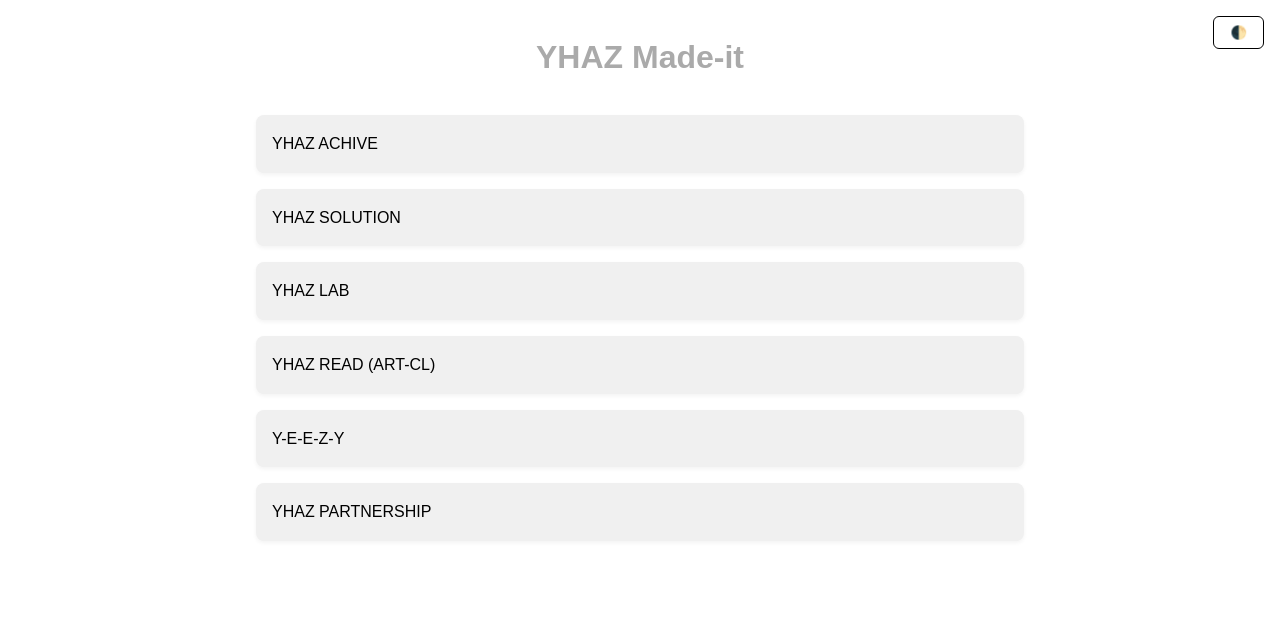
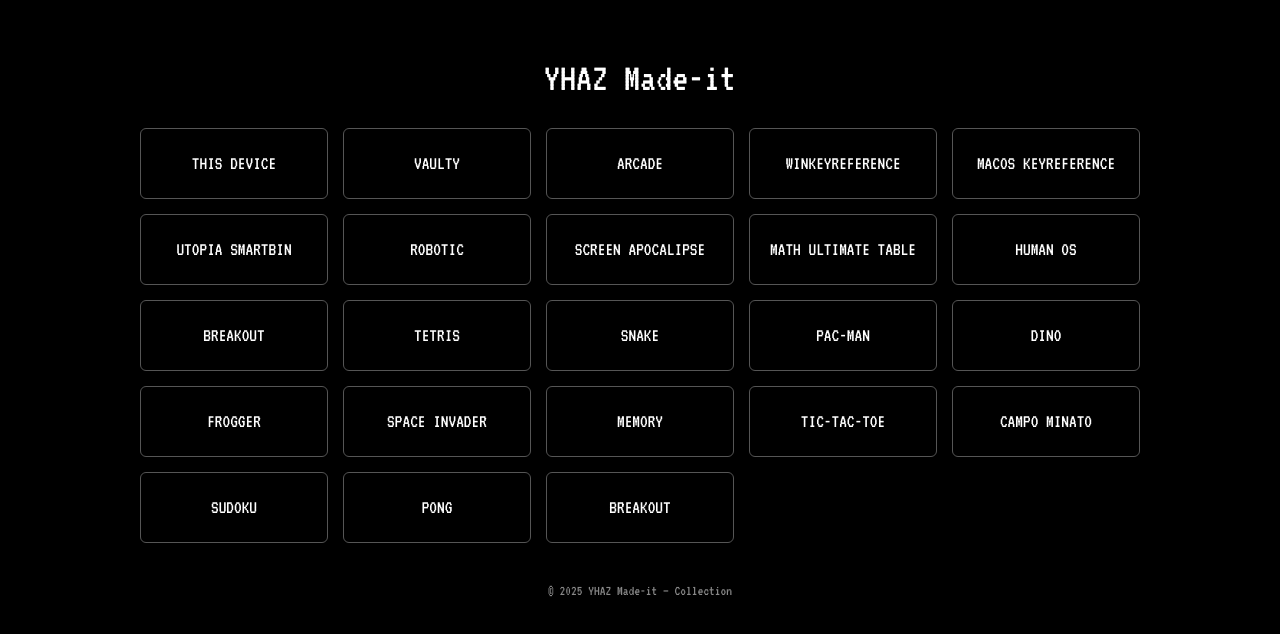
Before and after one commit to 404kil/Yhazproject, a plain HTML site: page index.html in a window 1280 px wide. Drawn offline with Linux system fonts and the light colour scheme.

Commit message:
Update index.html

```diff
--- a/index.html
+++ b/index.html
@@ -1,119 +1,102 @@
 <!DOCTYPE html>
 <html lang="it">
 <head>
-  <meta charset="UTF-8" />
-  <meta name="viewport" content="width=device-width, initial-scale=1.0" />
-  <title>YHAZ Made-it – Home</title>
+  <meta charset="UTF-8">
+  <meta name="viewport" content="width=device-width, initial-scale=1.0">
+  <title>YHAZ Made-it</title>
+  <link href="https://fonts.googleapis.com/css2?family=VT323&display=swap" rel="stylesheet">
   <style>
-    :root {
-      --bg-light: #ffffff;
-      --text-light: #000000;
-      --bg-dark: #000000;
-      --text-dark: #ffffff;
-      --accent: #aaaaaa;
-      --card-bg-light: #f0f0f0;
-      --card-bg-dark: #1a1a1a;
-    }
-
-    * {
-      box-sizing: border-box;
-      margin: 0;
-      padding: 0;
-    }
-
     body {
-      font-family: Arial, Tahoma, Geneva, Verdana, sans-serif;
-      background-color: var(--bg-light);
-      color: var(--text-light);
-      transition: background-color 0.3s, color 0.3s;
-      line-height: 1.6;
-    }
-
-    body.dark-mode {
-      background-color: var(--bg-dark);
-      color: var(--text-dark);
-    }
-
-    .container {
-      max-width: 800px;
-      margin: 0 auto;
-      padding: 2rem 1rem;
+      font-family: 'VT323', monospace;
+      background-color: #000;
+      color: #fff;
+      text-align: center;
+      padding: 20px;
     }
 
     h1 {
-      margin-bottom: 1rem;
-      color: var(--accent);
-      text-align: center;
+      font-size: 2.5rem;
+      margin: 30px 0;
+      color: #fff;
+      font-weight: normal;
     }
 
-    .step-list {
-      list-style: none;
-      margin-top: 2rem;
+    .game-list {
+      margin-top: 20px;
+      display: grid;
+      grid-template-columns: repeat(auto-fit, minmax(160px, 1fr));
+      gap: 15px;
+      max-width: 1000px;
+      margin-left: auto;
+      margin-right: auto;
     }
 
-    .step-list li {
-      background: var(--card-bg-light);
-      margin-bottom: 1rem;
-      padding: 1rem;
-      border-radius: 8px;
-      box-shadow: 0 2px 4px rgba(0,0,0,0.05);
-      transition: transform 0.2s, background 0.3s;
+    .game-card {
+      border: 1px solid #555;
+      padding: 25px 0;
+      font-size: 1.2rem;
+      transition: background-color 0.2s, color 0.2s;
+      text-transform: uppercase;
+      border-radius: 6px;
     }
 
-    .step-list li:hover {
-      transform: translateY(-2px);
-      background: var(--accent);
+    .game-card:hover {
+      background-color: #fff;
       color: #000;
+      cursor: pointer;
     }
 
-    body.dark-mode .step-list li {
-      background: var(--card-bg-dark);
-      color: var(--text-dark);
+    a {
+      text-decoration: none;
+      color: inherit;
+      display: block;
+      width: 100%;
+      height: 100%;
     }
 
-    .step-list a {
-      display: block;
-      text-decoration: none;
-      color: inherit;
-    }
-
-    .toggle-theme {
-      position: fixed;
-      top: 1rem;
-      right: 1rem;
-      background: none;
-      border: 1px solid currentColor;
-      padding: 0.5rem 1rem;
-      border-radius: 6px;
-      cursor: pointer;
-      transition: background 0.2s, color 0.2s;
-    }
-
-    .toggle-theme:hover {
-      background: var(--accent);
-      color: #000;
+    footer {
+      margin-top: 40px;
+      font-size: 0.9rem;
+      color: #888;
     }
   </style>
 </head>
 <body>
-  <button class="toggle-theme" onclick="toggleTheme()">🌓</button>
-  <div class="container">
-    <h1>YHAZ Made-it</h1>
-    <ul class="step-list">
-      <li><a href="project-digitalization.html">YHAZ ACHIVE</a></li>
-      <li><a href="yhaz protocol.html">YHAZ SOLUTION</a></li>
-      <li><a href="yhaz-lab.html">YHAZ LAB</a></li>
-      <li><a href="yhaz read.html">YHAZ READ (ART-CL)</a></li>
-      <li><a href="https://yeezy.com" target="_blank">Y-E-E-Z-Y</a></li>
-      <li><a href="yhaz-sponsor.html">YHAZ PARTNERSHIP</a></li>
 
-    </ul>
+  <h1>YHAZ Made-it</h1>
+
+  <div class="game-list">
+    <div class="game-card"><a href="tetris4.html">This
+device</a></div>
+    <div class="game-card"><a href="snake.html">Vaulty</a></div>
+    <div class="game-card"><a href="pacman.html">Arcade</a></div>
+    <div class="game-card"><a href="dino.html">Winkeyreference</a></div>
+    <div class="game-card"><a href="frogger.html">MacOS Keyreference</a></div>
+    <div class="game-card"><a href="spaceinvader1.html">Utopia Smartbin</a></div>
+    <div class="game-card"><a href="memory.html">Robotic</a></div>
+    <div class="game-card"><a href="tictac3.html">Screen Apocalipse</a></div>
+    <div class="game-card"><a href="campominato.html">Math Ultimate Table</a></div>
+    <div class="game-card"><a href="sudoku.html">Human OS</a></div>
+
+    <div class="game-card"><a href="breakout.html">Breakout</a></div>
+
+    <!-- Sezione giochi classici -->
+    <div class="game-card"><a href="tetris4.html">Tetris</a></div>
+    <div class="game-card"><a href="snake.html">Snake</a></div>
+    <div class="game-card"><a href="pacman.html">Pac-Man</a></div>
+    <div class="game-card"><a href="dino.html">Dino</a></div>
+    <div class="game-card"><a href="frogger.html">Frogger</a></div>
+    <div class="game-card"><a href="spaceinvader1.html">Space Invader</a></div>
+    <div class="game-card"><a href="memory.html">Memory</a></div>
+    <div class="game-card"><a href="tictac3.html">Tic-Tac-Toe</a></div>
+    <div class="game-card"><a href="campominato.html">Campo Minato</a></div>
+    <div class="game-card"><a href="sudoku.html">Sudoku</a></div>
+    <div class="game-card"><a href="pong4.html">Pong</a></div>
+    <div class="game-card"><a href="breakout.html">Breakout</a></div>
   </div>
 
-  <script>
-    function toggleTheme() {
-      document.body.classList.toggle('dark-mode');
-    }
-  </script>
+  <footer>
+    © 2025 YHAZ Made-it – Collection
+  </footer>
 </body>
 </html>
```
